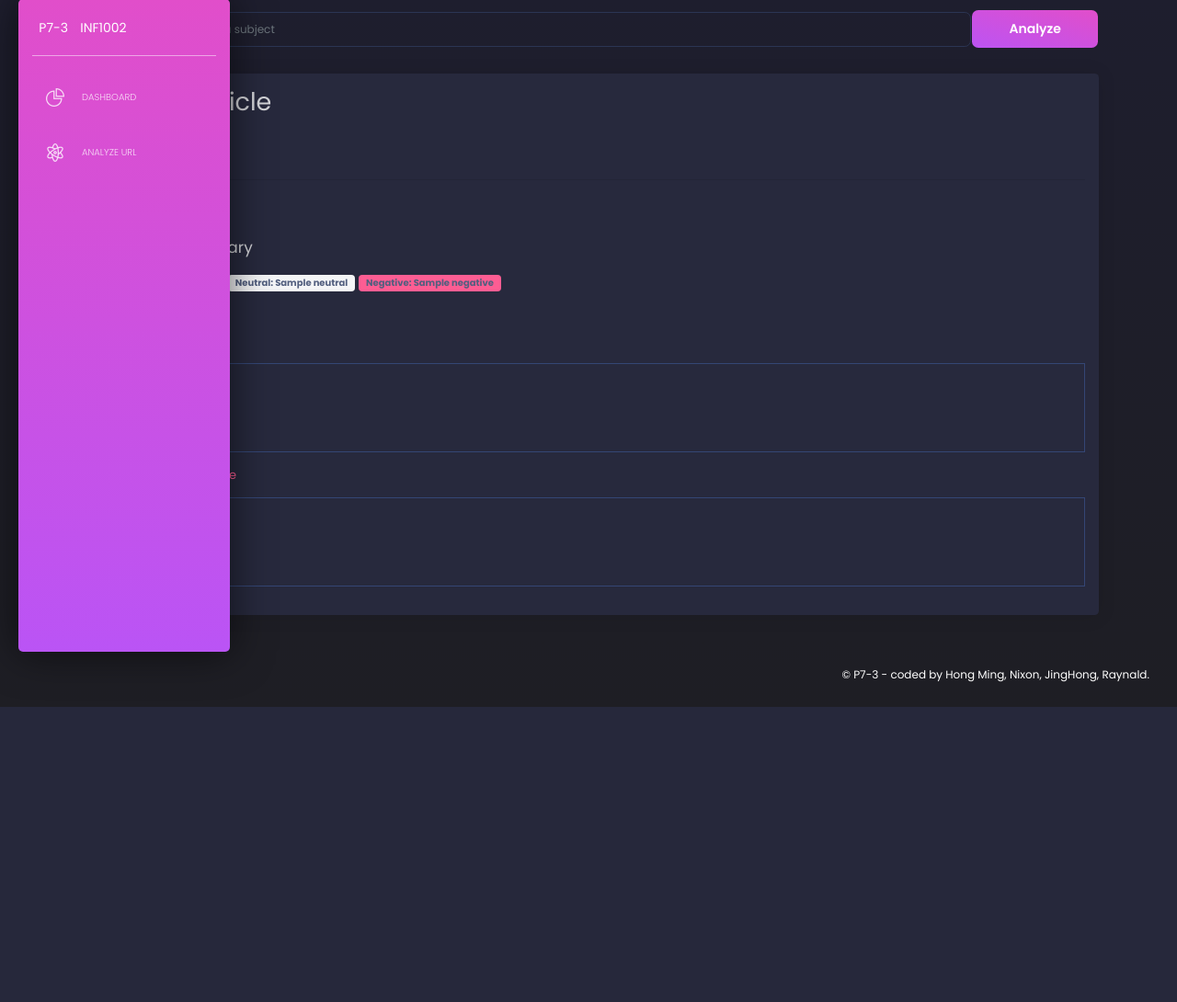
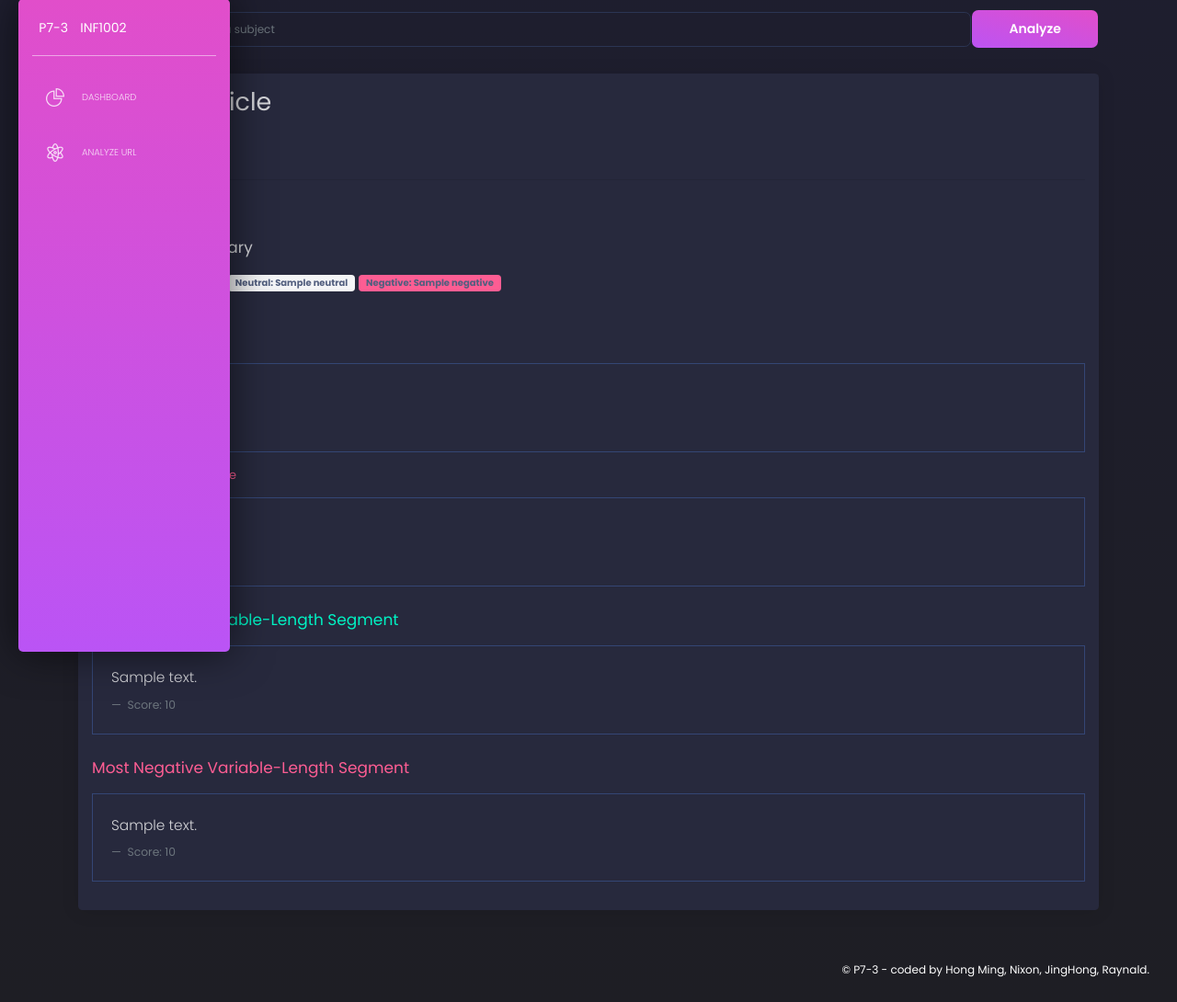
Before and after one commit to hongming03/INF1002, a Flask app: template src/templates/analyze_url.html in a window 1280 px wide. Shown: the part 81-1171 px from the top of the page at 92% size. Before the commit the page ends 850 px from the top, so only its background shows below. Run offline with Flask 3, Linux system fonts and the light colour scheme; the template is opened without the code that fills it: most values are stand-ins (such as "Sample title", 1, 10 or a date in 2020); some libraries are stand-ins or nearby versions.

Commit message:
added var length for analyze url

```diff
--- a/src/analysis/sentiment_analysis.py
+++ b/src/analysis/sentiment_analysis.py
@@ -7,7 +7,7 @@ from analysis.text_utils import split_texts_into_phrases, create_sliding_window_
 from analysis.scoring import score_phrases_in_batches
 from analysis.segment_finder import find_variable_length_segments
 
-def analyze_sentences(
+def analyze_phrases(
     texts: List[str],
     analyzer: SentimentAnalyzer,
     window_size: int = 1,
--- a/src/templates/analyze_url.html
+++ b/src/templates/analyze_url.html
@@ -50,7 +50,6 @@
       <!-- Full article  -->
       <div>{{ article.text | replace('\n', ' ') }}</div>
 
-
       <!-- ==========================
            Sentiment Summary
            ========================== -->
@@ -93,6 +92,29 @@
       {% endif %}
       {% endif %}
 
+      <!-- ==========================
+           Variable-Length Sentiment Segments
+           ========================== -->
+      {% if most_positive_variable_segment %}
+      <h4 class="text-success mt-4">Most Positive Variable-Length Segment</h4>
+      <blockquote class="blockquote">
+        <p>{{ most_positive_variable_segment.text }}</p>
+        <footer class="blockquote-footer">
+          Score: {{ most_positive_variable_segment.score }}
+        </footer>
+      </blockquote>
+      {% endif %}
+
+      {% if most_negative_variable_segment %}
+      <h4 class="text-danger mt-4">Most Negative Variable-Length Segment</h4>
+      <blockquote class="blockquote">
+        <p>{{ most_negative_variable_segment.text }}</p>
+        <footer class="blockquote-footer">
+          Score: {{ most_negative_variable_segment.score }}
+        </footer>
+      </blockquote>
+      {% endif %}
+
     </div>
   </div>
   {% endif %}
```
Also changed, not shown: src/routes.py (+23 -11 lines).
